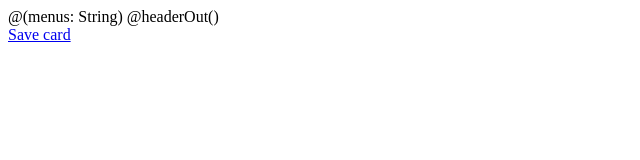
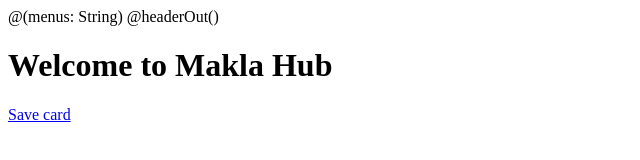
Before and after one commit to maklahub/makla, a plain HTML site: page app/views/index.scala.html in a window 1280 px wide. Shown: the whole page, without its empty margins (0-640 px from the left). Drawn offline with Linux system fonts and the light colour scheme.

Commit message:
added welcome

```diff
--- a/app/views/index.scala.html
+++ b/app/views/index.scala.html
@@ -112,6 +112,7 @@
         </div>
 
     </div> !-->
+   <h1>Welcome to Makla Hub</h1>
     <div class="btn btn-danger">
        <a href="/saveCard">Save card</a></div>
     <div id="artistas-container"></div>
```
